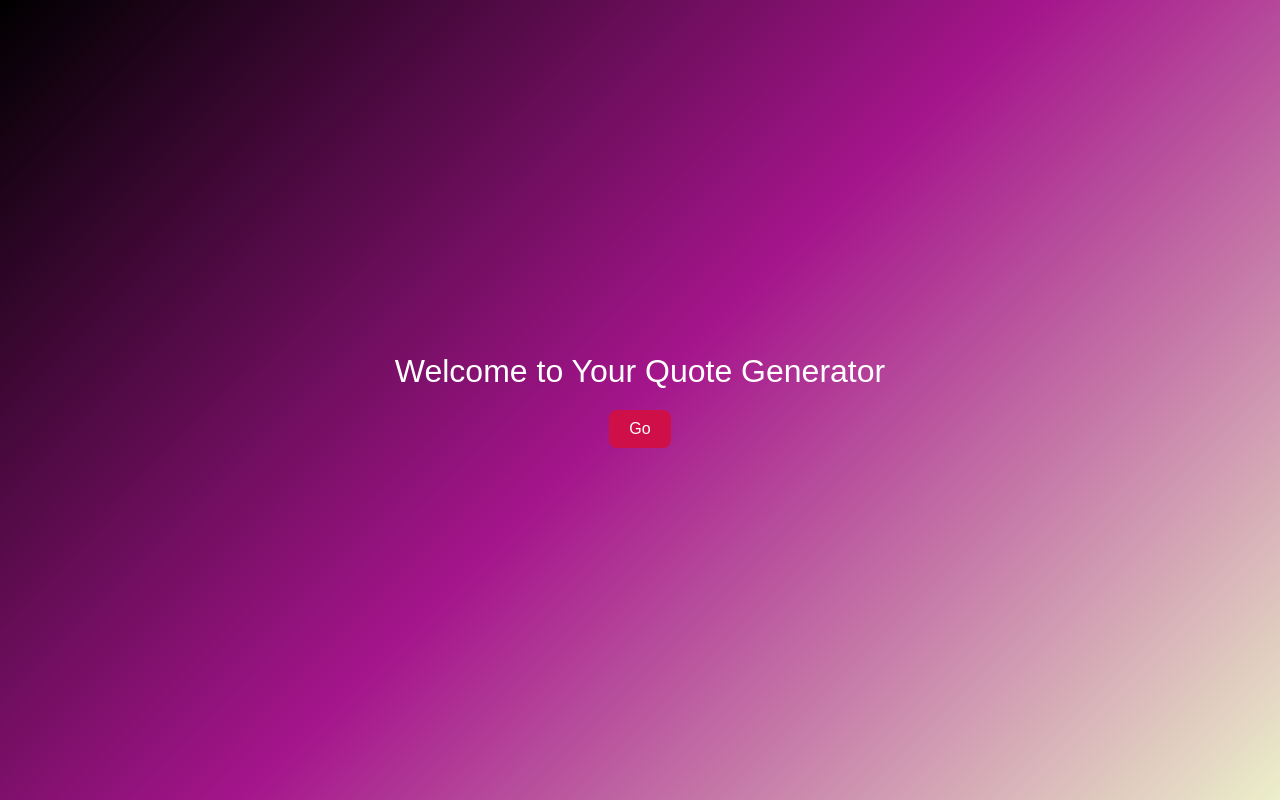
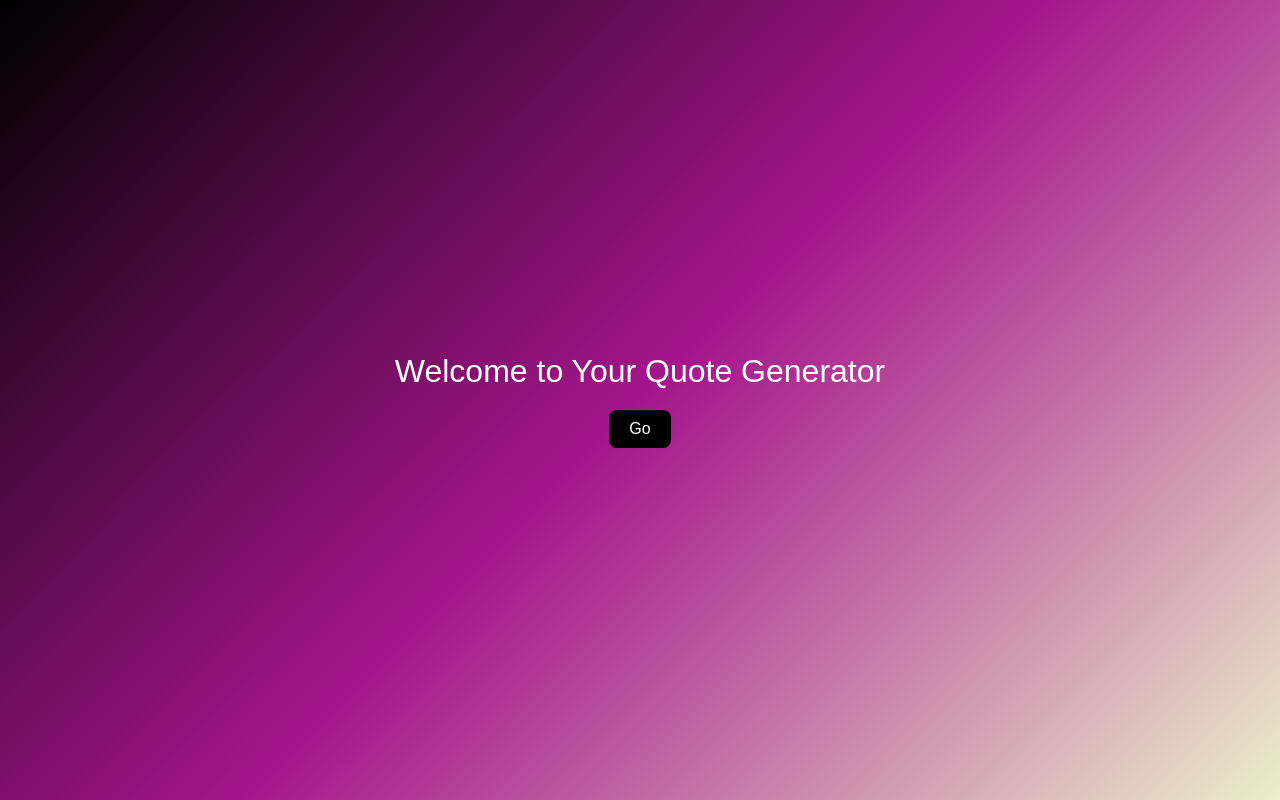
Before and after one commit to redrednatunatu/Journal, a plain HTML site: page index.html in a window 1280 px wide. In both pictures the pointer is over the button "Go". Drawn offline with Linux system fonts and the light colour scheme.

Commit message:
Update index.html

```diff
--- a/index.html
+++ b/index.html
@@ -43,7 +43,7 @@
       transition: background-color 0.3s;
     }
     button:hover {
-      background-color: rgb(207, 15, 71);
+      background-color: rgb(0,0,0);
     }
     .quote {
       font-size: 1.5rem;
```
